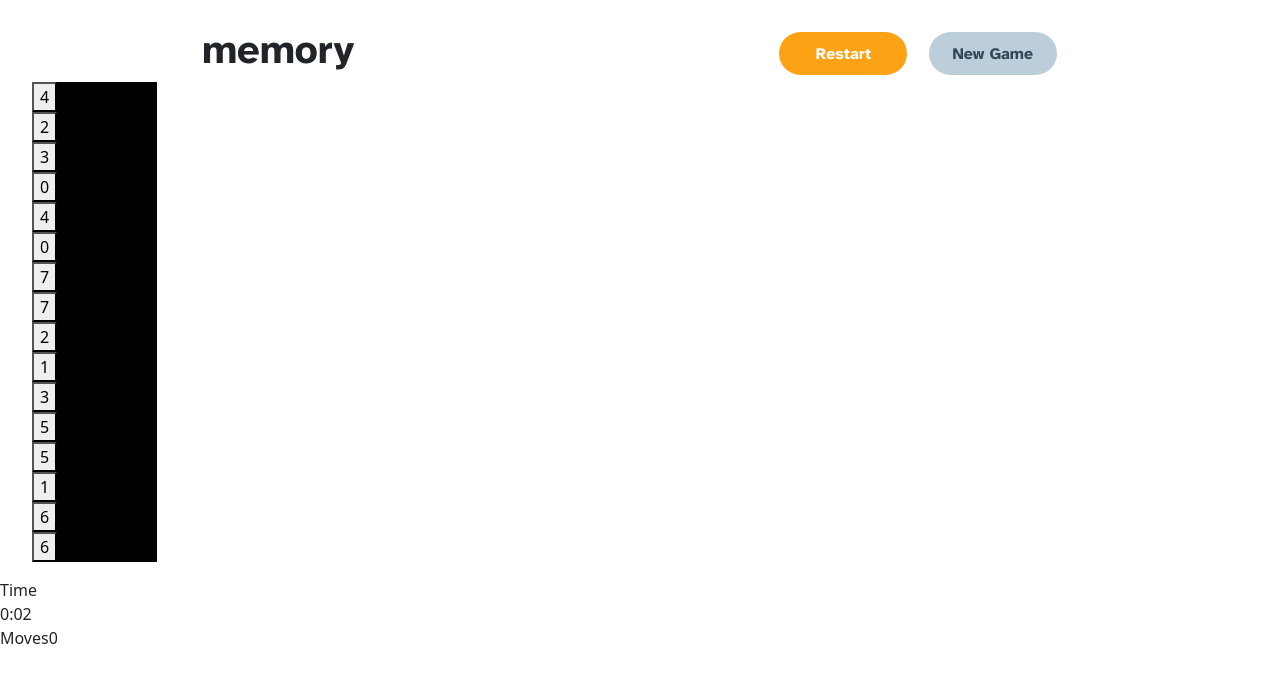
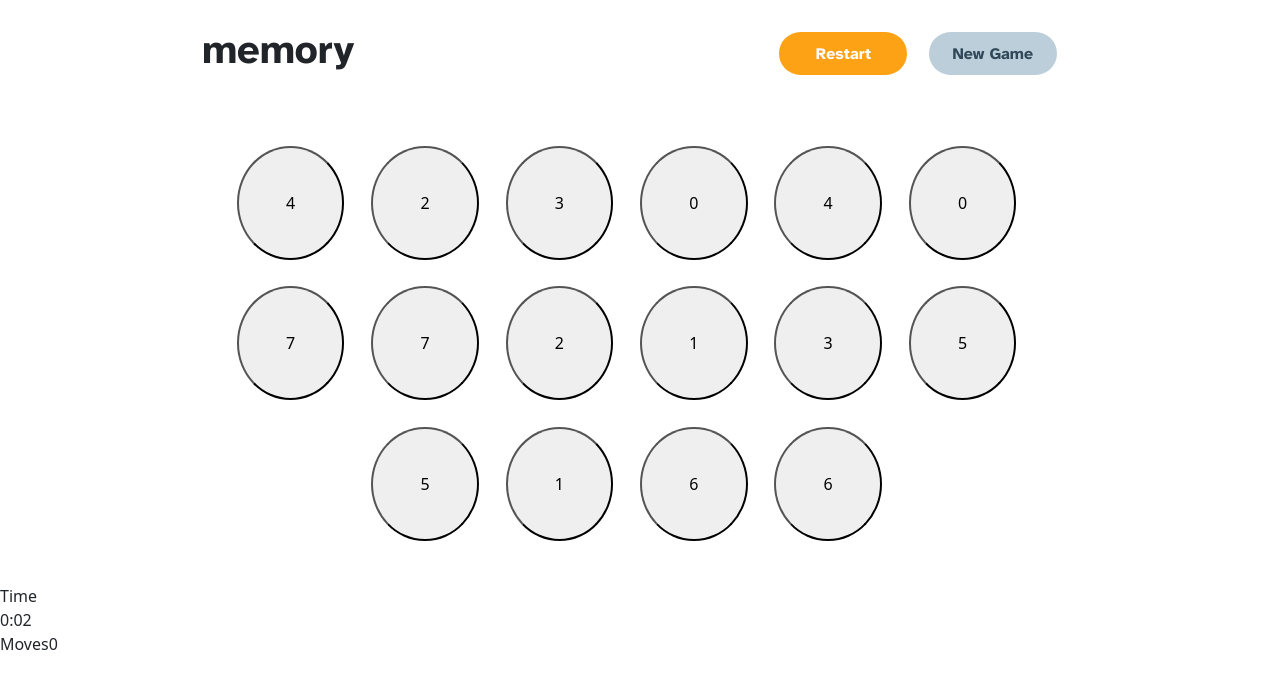
Before and after one commit to spomberg/memory, a React (Create React App) app: page / in a window 1280 px wide. Both pictures are taken after a click on the button "Start Game". Shown: the top 688 px of the page. Built offline with nearby package versions, Linux system fonts and the light colour scheme.

Commit message:
increase width and size of grid buttons and centralize them

```diff
--- a/src/components/Grid/Grid.scss
+++ b/src/components/Grid/Grid.scss
@@ -1,9 +1,26 @@
 .grid {
+  display: flex;
+  flex-direction: row;
+  flex-wrap: wrap;
+  justify-content: center;
+  align-items: center;
+  text-align: center;
+  padding: 15%;
+  padding-bottom: 0;
+  padding-top: 5%;
+
   li {
     list-style: none;
     cursor: pointer;
-    background-color: black;
-    width: 10%;
+    width: 12%;
+    margin-bottom: 3%;
+    margin-right: 3%;
+
+    button {
+      width: 100%;
+      padding: 40%;
+      border-radius: 50%;
+    }
 
     &.selected {
       .tile {
@@ -28,6 +45,5 @@
         visibility: hidden;
       }
     }
-
   }
 }
```
